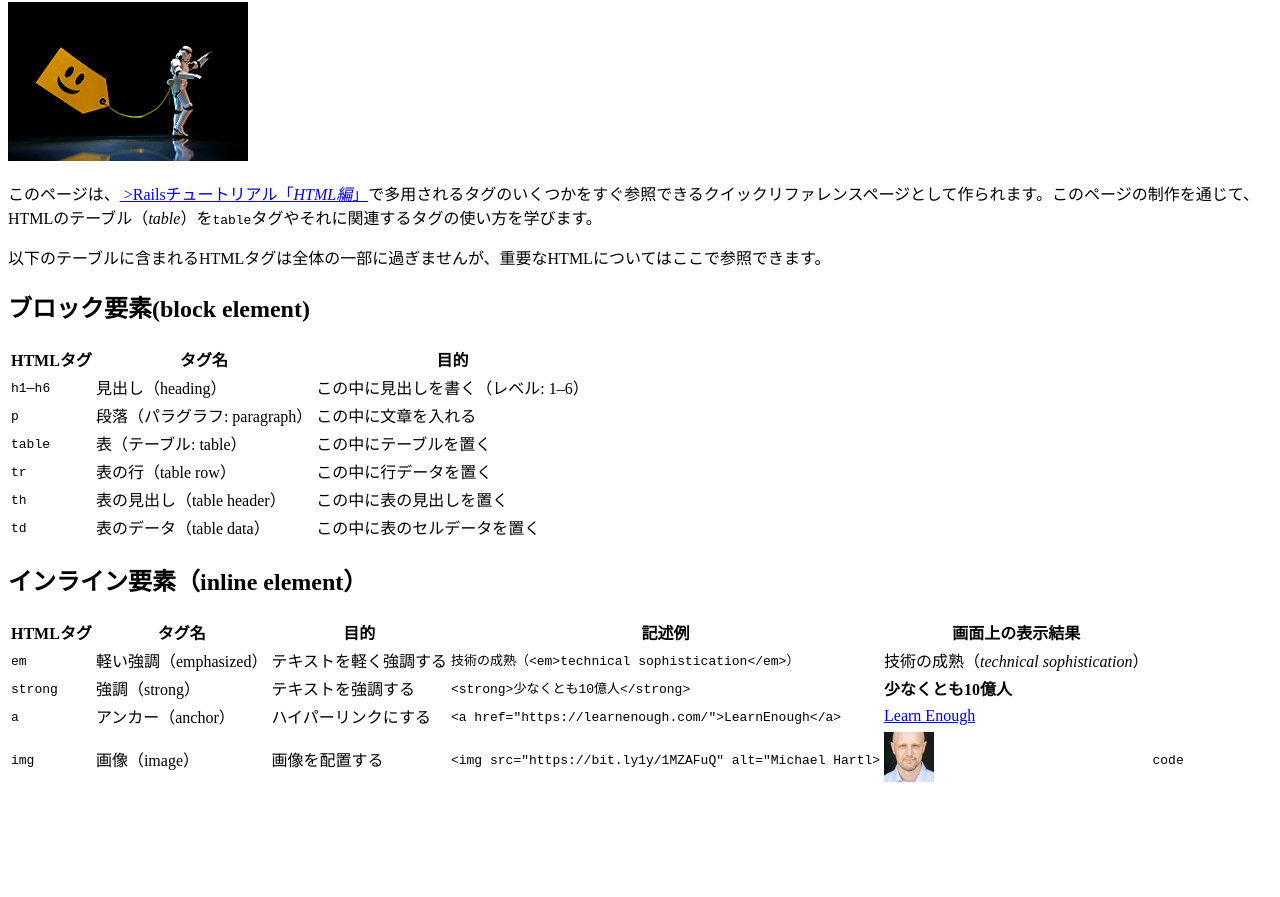
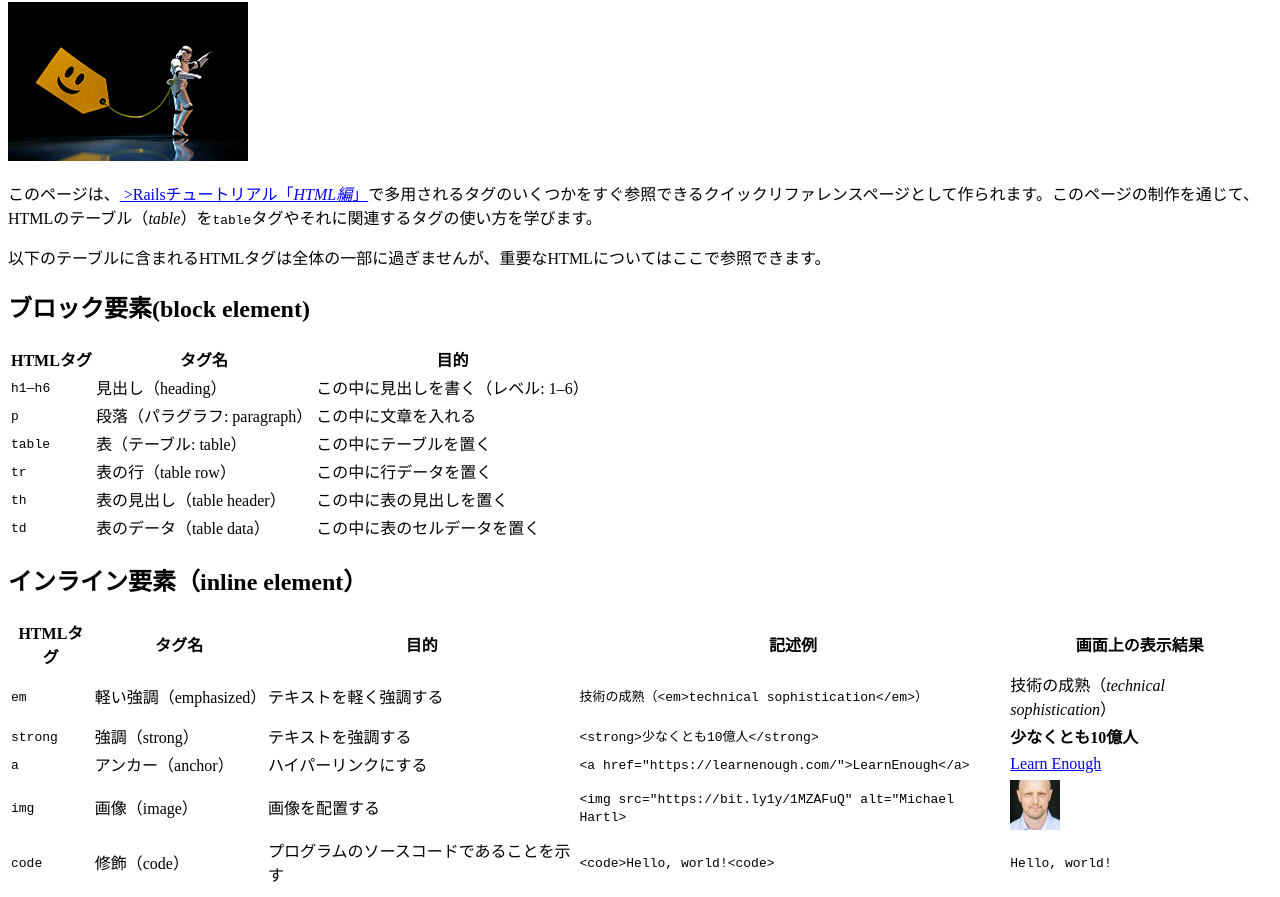
Before and after one commit to Prof-Accord/sample_website, a plain HTML site: page tags.html in a window 1280 px wide. Shown: the part 87-984 px from the top of the page. Before the commit the page ends 884 px from the top, so only its background shows below. Drawn offline with Linux system fonts and the light colour scheme.

Commit message:
Finish 3.2

```diff
--- a/tags.html
+++ b/tags.html
@@ -112,8 +112,17 @@
           <td>
             <img src="images/michael_hartl.jpg" alt="Michael Hartl">
           </td>
+        </tr>
+        <tr>
           <td><code>code</code></td>
-          <td></td>
+          <td>修飾（code）</td>
+          <td>プログラムのソースコードであることを示す</td>
+          <td>
+            <code>
+              &lt;code&gt;Hello, world!&lt;code&gt;
+            </code>
+          </td>
+          <td><code>Hello, world!</code></td>
         </tr>
       </tr>
     </table>
```
